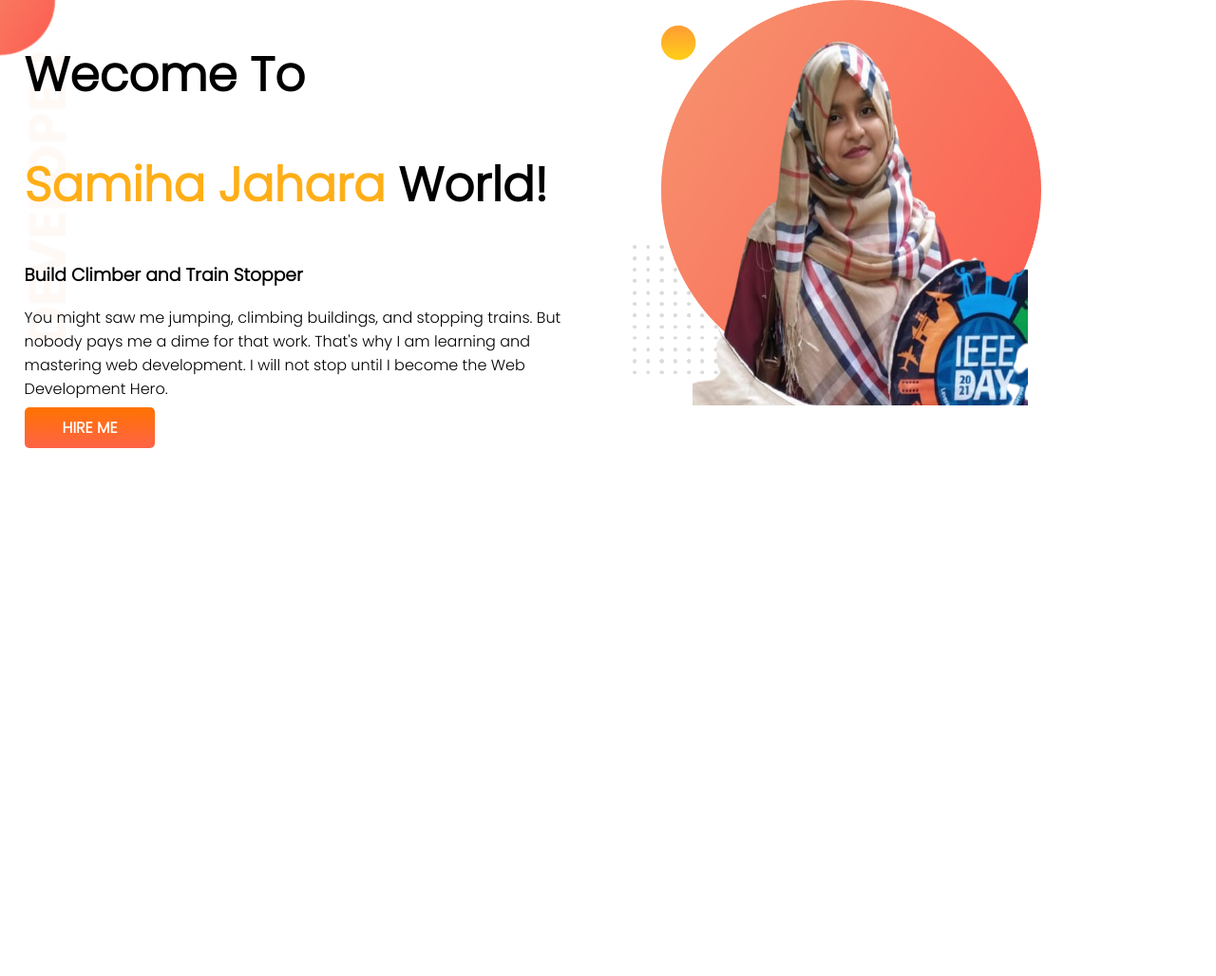
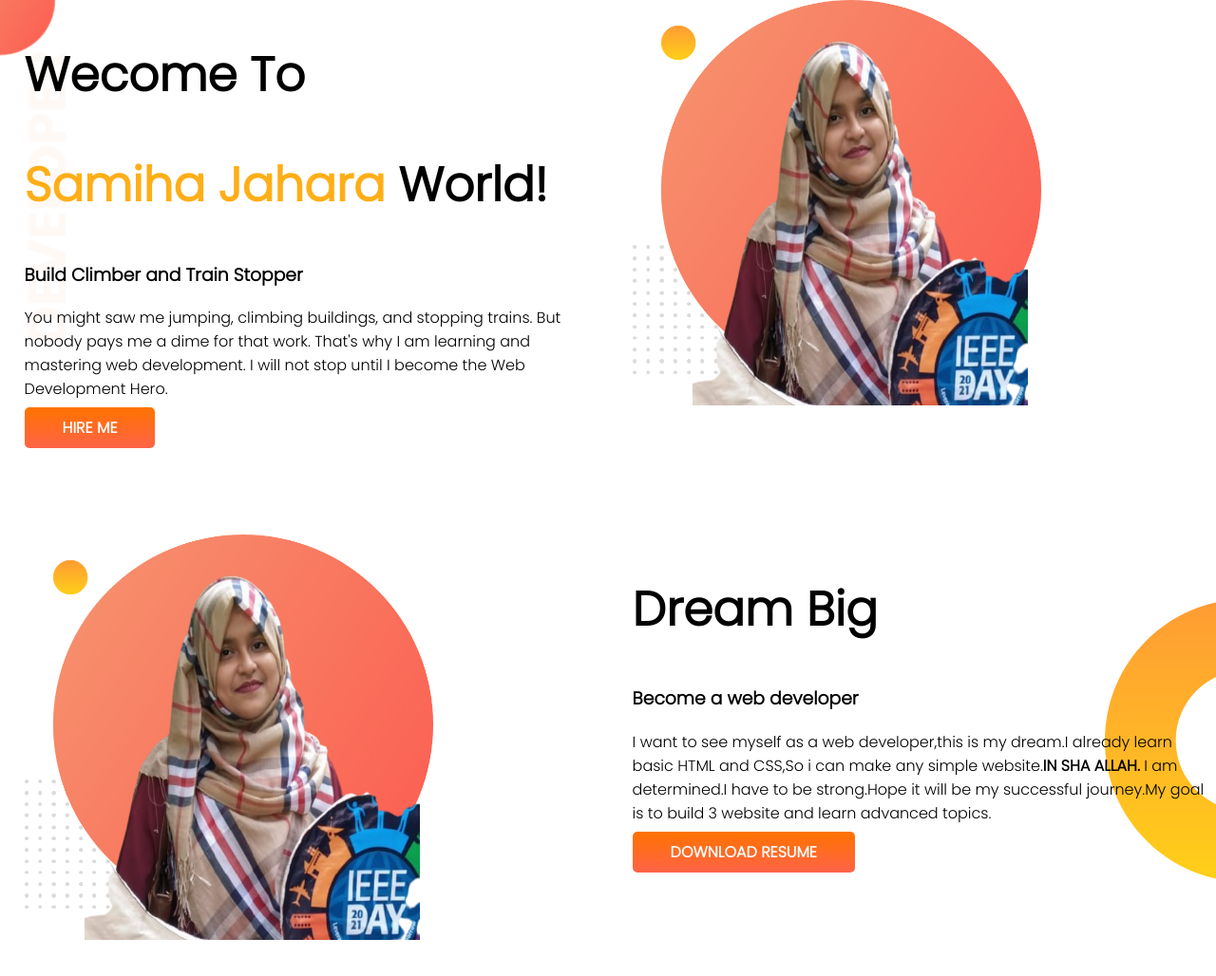
Before and after one commit to fatamatuzjaharasamiha/developer-portfolio, a plain HTML site: page index.html in a window 1280 px wide. Shown: the whole page at 95% size. Before the commit the page ends 800 px from the top, so only its background shows below. Drawn offline with Linux system fonts and the light colour scheme.

Commit message:
dream added

```diff
--- a/index.html
+++ b/index.html
@@ -29,6 +29,19 @@
         <div class="half-width"><img src="images/samiha-pic-with-bg.png" alt="">
         </div>
     </section>
+    <section class="dream-big">
+        <div class="half-width">
+            <img src="images/samiha-pic-with-bg.png" alt="">
+        </div>
+        <div class="half-width">
+            <h1>Dream Big</h1>
+            <h3>Become a web developer</h3>
+            <p>I want to see myself as a web developer,this is my dream.I already learn basic HTML and CSS,So i can make
+                any simple website.<strong>IN SHA ALLAH.</strong> I am determined.I have to be strong.Hope it will be my
+                successful journey.My goal is to build 3 website and learn advanced topics.</p>
+            <a class="link-button" target="_blank" href="">DOWNLOAD RESUME</a>
+        </div>
+    </section>
 </body>
 
 </html>
--- a/style.css
+++ b/style.css
@@ -9,7 +9,8 @@ h1{
     color:rgba(255, 166, 0, 0.911);
 }
 section{
-    display: flex;s
+    display: flex;
+    margin-bottom: 100px;
 }
 .half-width{
     width: 50%;
@@ -30,3 +31,9 @@ section{
     background-image: url(images/top-banner.png);
     background-repeat: no-repeat;
 }
+.dream-big{
+    background-image: url(images/dream-bg.png);
+    background-repeat: no-repeat;
+    background-position: right;
+
+}
```
